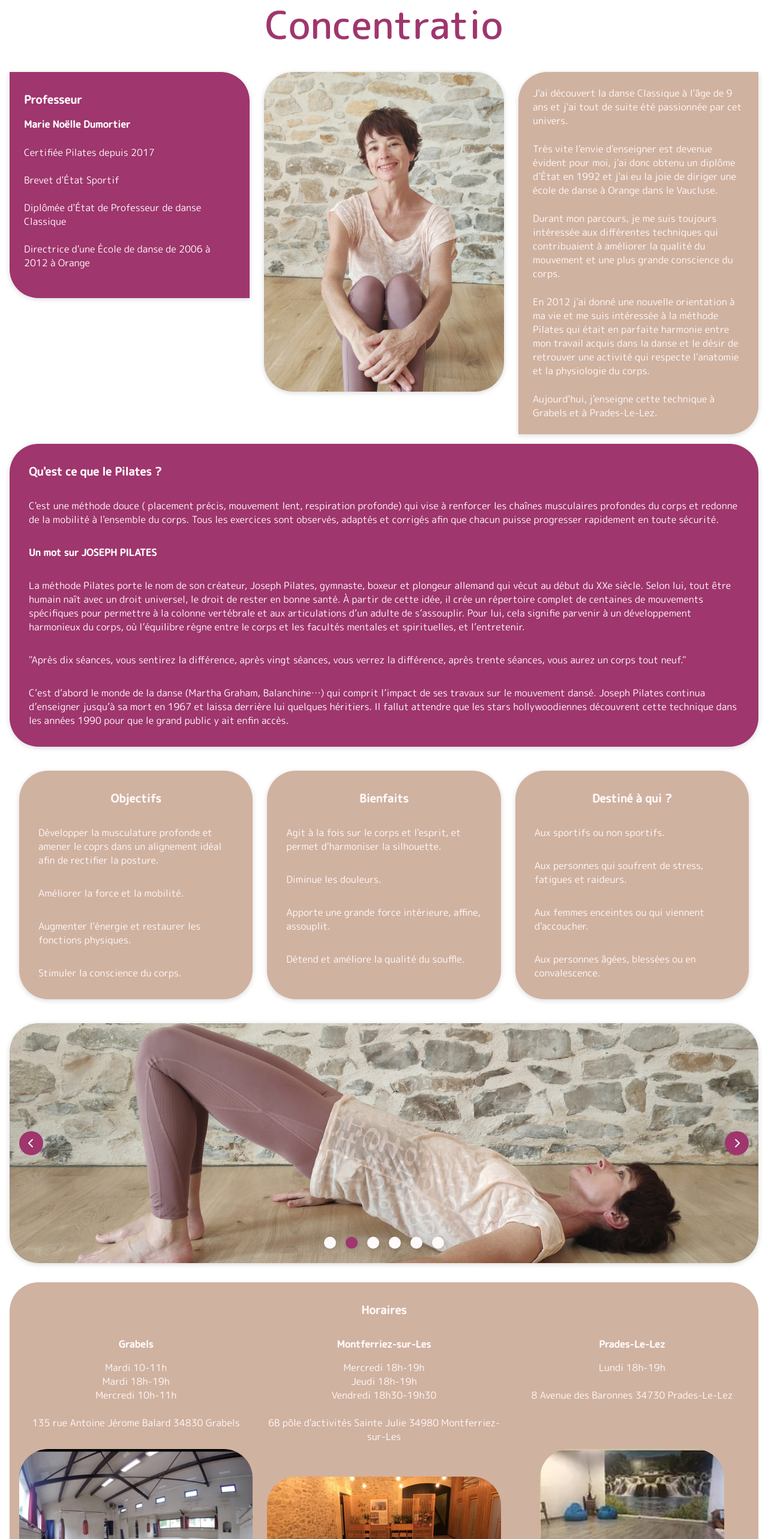
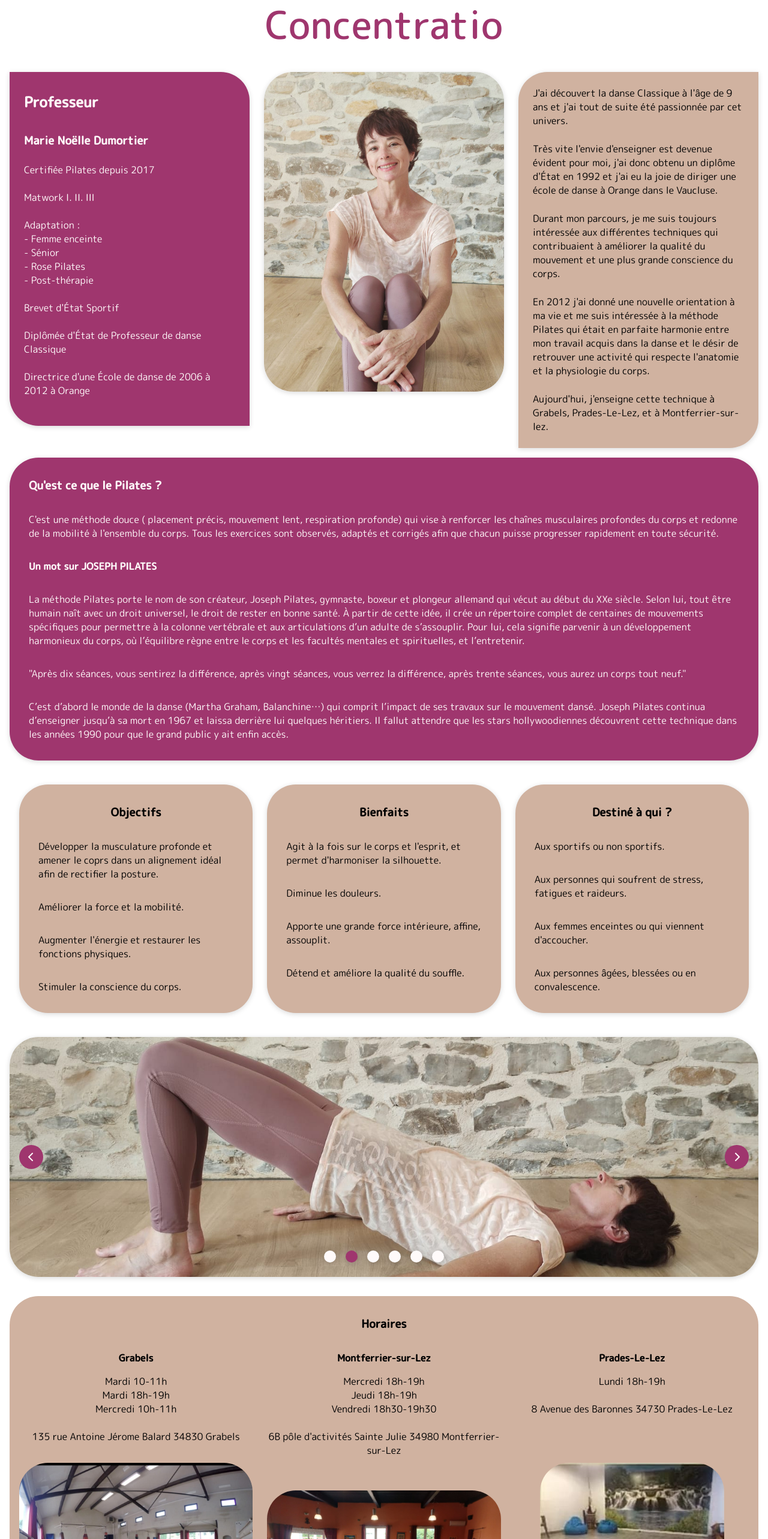
Before and after one commit to Geoffrey-lusitano/Pilates, a Vue app: page / in a window 1280 px wide. Shown: the part 1020-3586 px from the top of the page at 60% size. Built offline with nearby package versions, Linux system fonts and the light colour scheme.

Commit message:
modif client text

```diff
--- a/package.json
+++ b/package.json
@@ -1,10 +1,11 @@
 {
   "name": "pilates",
+  "homepage": "https://le-corps-pilates.fr",
   "version": "0.1.0",
   "private": true,
   "scripts": {
     "serve": "vue-cli-service serve",
-    "build": "vue-cli-service build",
+    "build": "vue-cli-service build --https",
     "lint": "vue-cli-service lint"
   },
   "dependencies": {
--- a/public/index.html
+++ b/public/index.html
@@ -4,6 +4,7 @@
     <meta charset="utf-8">
     <meta http-equiv="X-UA-Compatible" content="IE=edge">
     <meta name="viewport" content="width=device-width,initial-scale=1.0">
+    <meta name="description" content="Sentez la différence et retrouvez un corps plus fort et plus mobile. ">
     <link rel="icon" href="<%= BASE_URL %>favicon.ico">
     <title>Le corps pilates</title>
     <link rel="stylesheet" href="https://cdnjs.cloudflare.com/ajax/libs/font-awesome/6.1.2/css/all.min.css" integrity="sha512-1sCRPdkRXhBV2PBLUdRb4tMg1w2YPf37qatUFeS7zlBy7jJI8Lf4VHwWfZZfpXtYSLy85pkm9GaYVYMfw5BC1A==" crossorigin="anonymous" referrerpolicy="no-referrer" />
--- a/src/App.vue
+++ b/src/App.vue
@@ -46,6 +46,7 @@ export default {
   --color-secondary: #D0B2A0;
   --color-tercary: #C98FAE;
   --color-text-menu: #FFFAFA;
+  --color-text-sombre: black;
 }
 * {
     margin: 0;
--- a/src/components/App__about.vue
+++ b/src/components/App__about.vue
@@ -2,10 +2,18 @@
     <section id="about">
         <!-- <h2>Présentation</h2> -->
         <div class="people_gauche">
-            <h3>Professeur</h3>
-            <h4>Marie Noëlle Dumortier</h4>
+            <h2>Professeur</h2>
+            <h3>Marie Noëlle Dumortier</h3>
             <ul>
                 <li>Certifiée Pilates depuis 2017</li>
+                <br>
+                <li>Matwork I. II. III</li>
+                <br>
+                <li>Adaptation :</li>
+                <li>- Femme enceinte</li>
+                <li>- Sénior</li>
+                <li>- Rose Pilates</li>
+                <li>- Post-thérapie</li>
                 <br>
                 <li>Brevet d'État Sportif</li>
                 <br>
@@ -37,7 +45,7 @@
                 une activité qui respecte l'anatomie et la physiologie du corps.
             </p>
             <p>
-                Aujourd'hui, j'enseigne cette technique à Grabels et à Prades-Le-Lez.
+                Aujourd'hui, j'enseigne cette technique à Grabels, Prades-Le-Lez, et à Montferrier-sur-lez.
             </p>
         </div>
     </section>
@@ -67,7 +75,7 @@ export default {
     text-align: left;
 box-shadow: rgba(0, 0, 0, 0.15) 0px 2px 8px;
 }
-.people_gauche h3 {
+.people_gauche h2,h3 {
     margin-top: 2rem;
     margin-bottom: 1rem;
     margin-left: 1.5rem;
@@ -89,7 +97,7 @@ img {
 /********** **************/
 .people_droite {
     background: var(--color-secondary);
-    color: var(--color-text-menu);
+    color: var(--color-text-sombre);
     border-radius: 3rem 0 3rem 0;
     height: min-content;
     text-align: left;
--- a/src/components/App__contact.vue
+++ b/src/components/App__contact.vue
@@ -19,7 +19,7 @@
                 Tropic Land 135 Rue Antoine Jérôme Balard 34790 Grabels
             </p>
             <p>
-                Culture & Convivialité 6B pôle d'activités Sainte Julie 34980 Montferriez-sur-Les
+                Culture & Convivialité 6B pôle d'activités Sainte Julie 34980 Montferrier-sur-Lez
             </p>
             <p>
                 L'Atelier du bien- être 8 Avenue des Baronnes 34730 Prades-Le-Lez
@@ -41,7 +41,7 @@ export default {
     grid-template-columns: 1fr;
     gap: 1.5rem;
     margin: 1rem;
-    color: var(--color-text-menu);
+    color: var(--color-text-sombre);
     border-radius: 3.1rem;
     background: var(--color-secondary);
     padding: 1rem;
--- a/src/components/App__footer.vue
+++ b/src/components/App__footer.vue
@@ -7,9 +7,6 @@
 <script>
 export default {
   name: 'App__footer',
-  props: {
-    msg: String
-  }
 }
 </script>
 
--- a/src/components/App__ht.vue
+++ b/src/components/App__ht.vue
@@ -16,13 +16,13 @@
                     </ul>
                 </li>
                 <li class="horaires_lieu">
-                    <h4>Montferriez-sur-Les</h4>
+                    <h4>Montferrier-sur-Lez</h4>
                     <ul>
                         <li>Mercredi 18h-19h</li>
                         <li>Jeudi 18h-19h</li>
                         <li>Vendredi 18h30-19h30</li>
                         <br>
-                        <li>6B pôle d'activités Sainte Julie 34980 Montferriez-sur-Les</li>
+                        <li>6B pôle d'activités Sainte Julie 34980 Montferrier-sur-Lez</li>
                         <br>
                         <a class="img_box" ><img src="../assets/sauvielle.jpeg" alt="Culture et Convivialité à Montferriez"></a>
                     </ul>
@@ -71,6 +71,7 @@ export default {
     background: var(--color-secondary);
     border-radius: 3rem;
     padding-bottom: 2rem;
+    color: var(--color-text-sombre);
 }
 .horaires h3 {
     padding-top: 2rem;
--- a/src/components/App__nav.vue
+++ b/src/components/App__nav.vue
@@ -2,7 +2,7 @@
     <ul class="menu">
         <nav class="menu-indicator">
             <li class="menu-item" v-for="link in links" :key="link.id" ref="li" @click="sliderIndicator(link.id)">
-                <a :href="link.href" class="menu-link">
+                <a :href="link.href" class="menu-link" name="link.text">
                     <i class="menu-icon" :class="link.icon"></i>
                     <span>{{link.text}}</span>
                 </a>
--- a/src/components/App__pilates.vue
+++ b/src/components/App__pilates.vue
@@ -125,6 +125,7 @@ export default {
     grid-template-columns: repeat(3, 1fr);
     gap: 1.5rem;
     margin: 1rem;
+    color: var(--color-text-sombre);
 }
 .bulle_content {
     background: var(--color-secondary);
```
Also changed, not shown: src/assets/sauvielle.jpeg, 1 other file (tests, documents, lock files or other folders).
